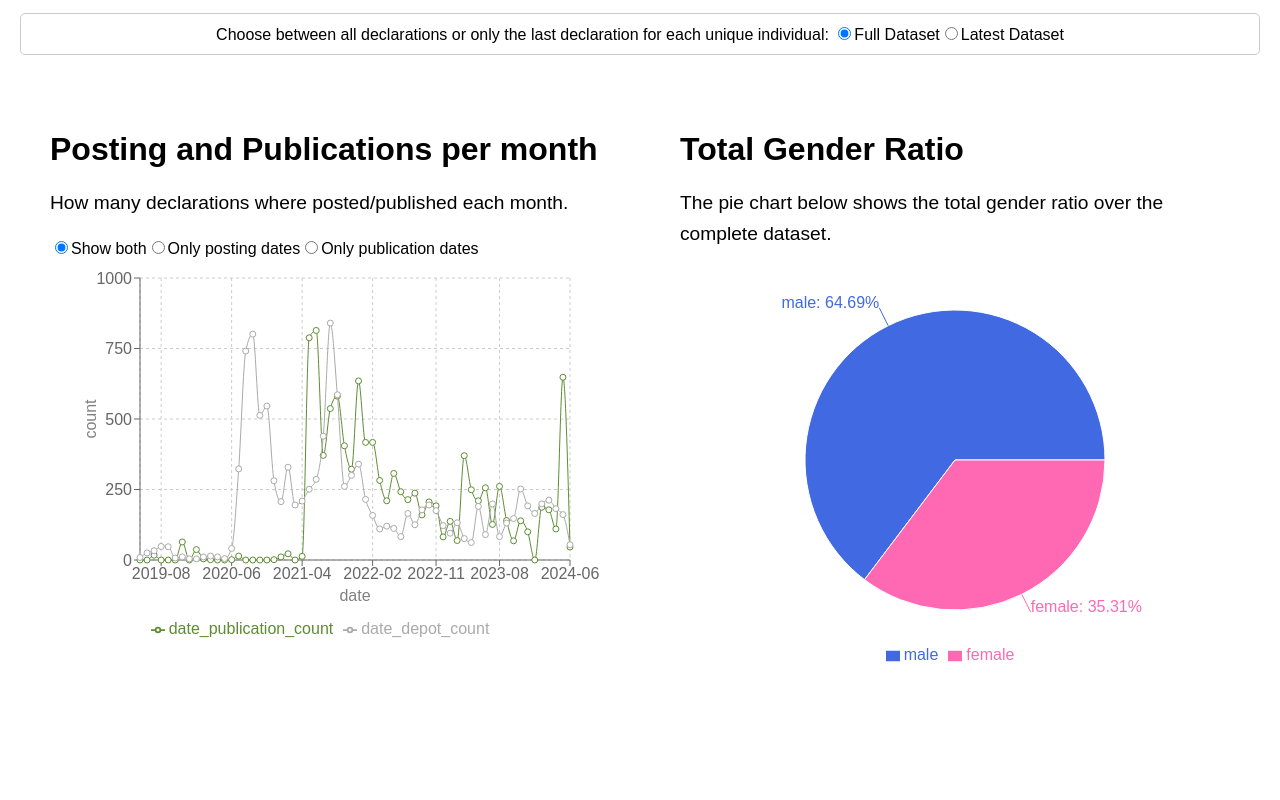
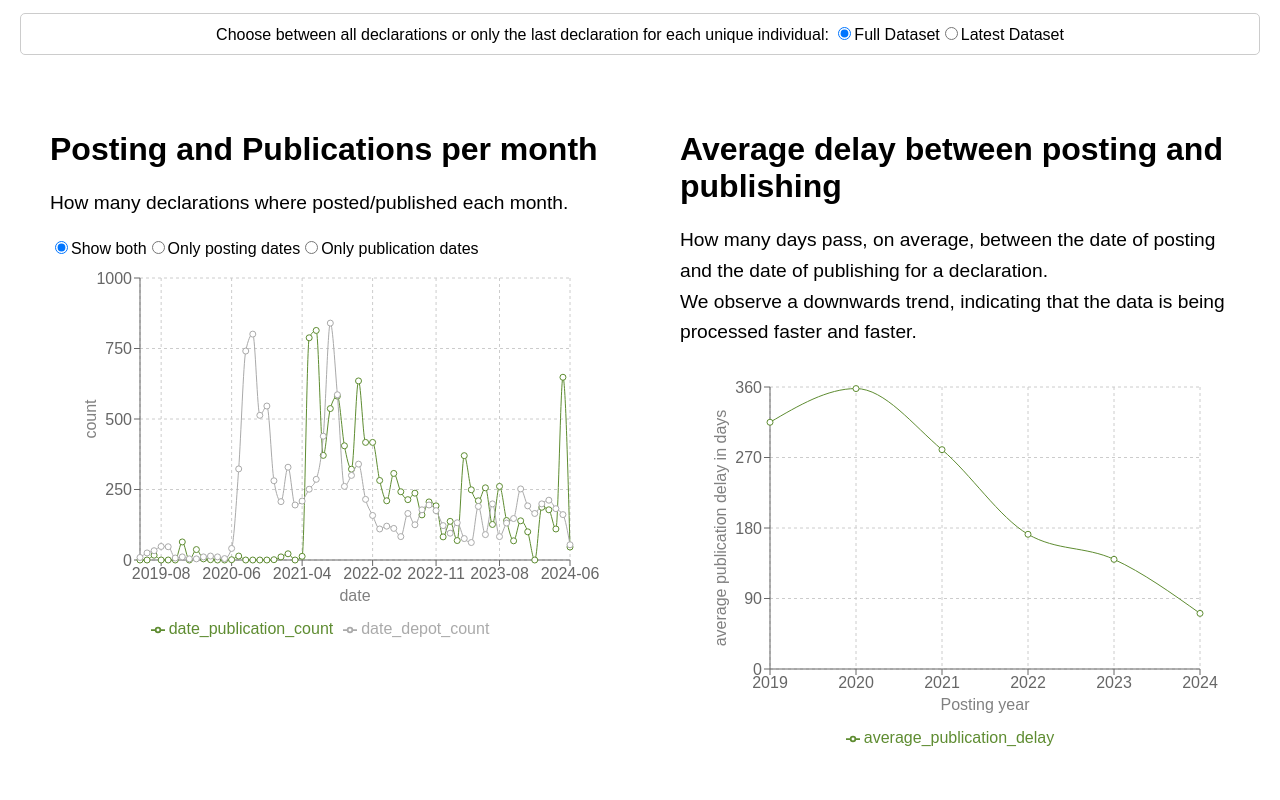
Before and after one commit to louispaulet/hatvp_reactjs_viz, a React (Create React App) app in the folder hatvp_viz/: page /hatvp_reactjs_viz/publication_rate in a window 1280 px wide. Shown: the part 220-1020 px from the top of the page. Built offline with nearby package versions, Linux system fonts and the light colour scheme.

Commit message:
add lineplot to show average publication delay per year of posting

```diff
--- a/hatvp_viz/src/dashboards/publication_rate.js
+++ b/hatvp_viz/src/dashboards/publication_rate.js
@@ -1,6 +1,6 @@
 import React, { useState } from 'react';
 import DeclarationsPerDateCount from './../plots/declarations_per_date_count.js';
-import TotalGenderRatio from './../plots/total_gender_ratio.js';
+import AverageDelay from './../plots/average_delay.js';
 import GenderCountPerMandateType from './../plots/gender_count_per_mandate_type.js';
 import GenderChoropleth from './../plots/gender_choropleth.js';
 import './../App.css';
@@ -41,7 +41,7 @@ const PublicationRate = () => {
       </div>
       <div className="plots-grid">
         <div className="plot-item"><DeclarationsPerDateCount dataset={dataset} /></div>
-        <div className="plot-item"><TotalGenderRatio dataset={dataset} /></div>
+        <div className="plot-item"><AverageDelay dataset={dataset} /></div>
         <div className="plot-item"><GenderCountPerMandateType dataset={dataset} /></div>
         <div className="plot-item"><GenderChoropleth dataset={dataset} /></div>
       </div>
--- /dev/null
+++ b/hatvp_viz/src/plots/average_delay.js
@@ -0,0 +1,60 @@
+import React, { useEffect, useState } from 'react';
+import { LineChart, Line, XAxis, YAxis, CartesianGrid, Tooltip, Legend, ResponsiveContainer, Label } from 'recharts';
+
+const AverageDelay = ({ dataset }) => {
+  const [data, setData] = useState([]);
+  const [displayOption, setDisplayOption] = useState('both');
+
+  useEffect(() => {
+    fetch(`./datasets/average_publication_delay_${dataset}.csv`)
+      .then(response => response.text())
+      .then(text => {
+        const rows = text.split('\n').filter(row => row.trim().length > 0); // Filter out empty rows
+        const headers = rows[0].split(',');
+        const data = rows.slice(1).map(row => {
+          const values = row.split(',');
+          let obj = {};
+          headers.forEach((header, index) => {
+            obj[header] = values[index];
+          });
+          // Convert average delays to integers
+          obj['year'] = parseInt(obj['year'], 10);
+          obj['average_publication_delay'] = parseInt(obj['average_publication_delay'], 10);
+          return obj;
+        });
+        setData(data);
+        console.log(data)
+      })
+      .catch(error => {
+        console.error('Error loading the CSV file:', error);
+      });
+  }, [dataset]);
+
+  return (
+    <section className="App-section" id="surname_count">
+      <h2>Average delay between posting and publishing</h2>
+      <p>How many days pass, on average, between the date of posting and the date of publishing for a declaration. <br/>
+      We observe a downwards trend, indicating that the data is being processed faster and faster.
+      </p>
+      <ResponsiveContainer width="100%" height={400}>
+        <LineChart
+          width={500}
+          height={300}
+          data={data}
+          margin={{
+            top: 20, right: 30, left: 30, bottom: 20,
+          }}
+        >
+          <CartesianGrid strokeDasharray="3 3" />
+          <XAxis dataKey="year"> <Label value={"Posting year"} angle={0} dy={20} /> </XAxis>
+          <YAxis> <Label value={"average publication delay in days"} angle={270} dx={-20} /> </YAxis>
+          <Tooltip />
+          <Legend verticalAlign="bottom" wrapperStyle={{ paddingTop: '30px' }} />
+          <Line type="monotone" dataKey="average_publication_delay" stroke="#5E8C31" />
+        </LineChart>
+      </ResponsiveContainer>
+    </section>
+  );
+}
+
+export default AverageDelay;
```
